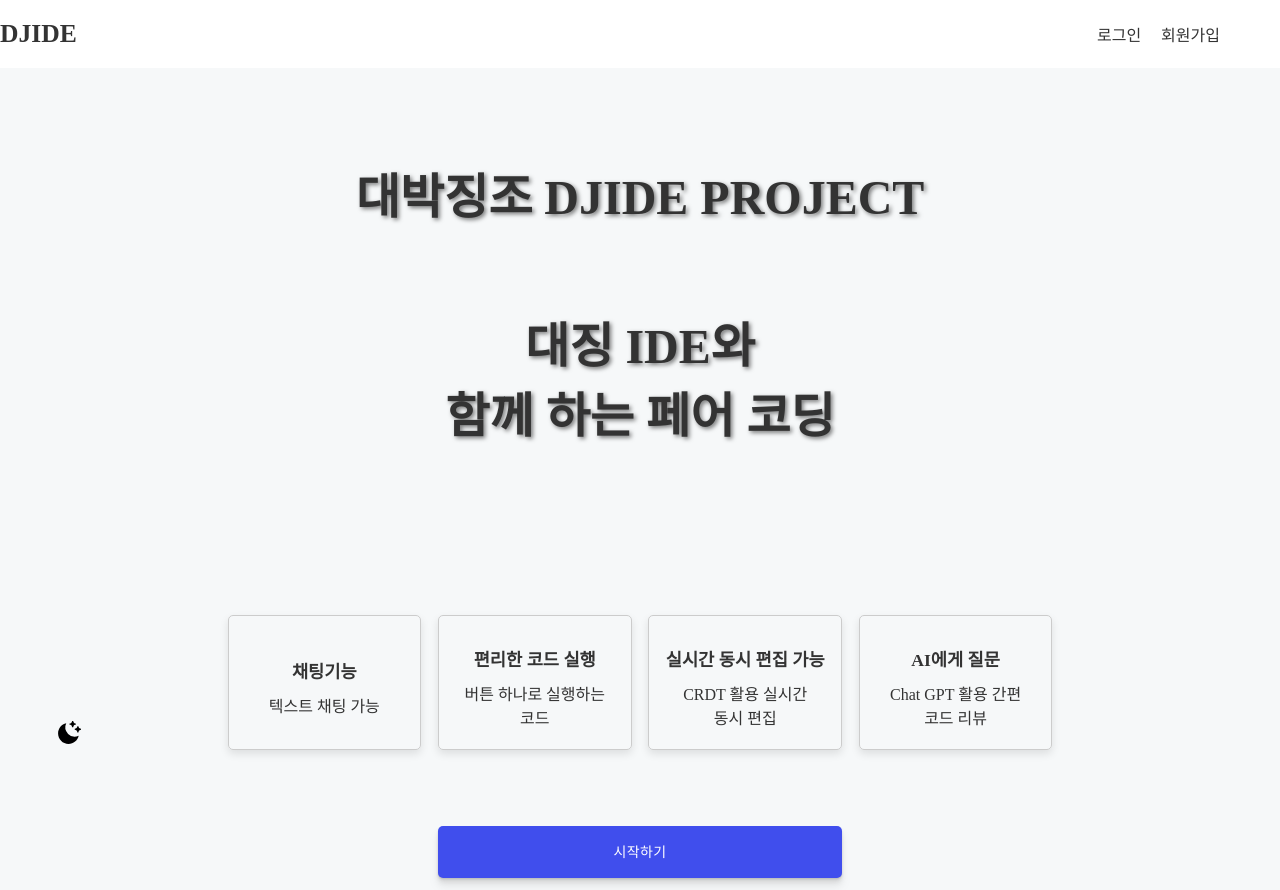
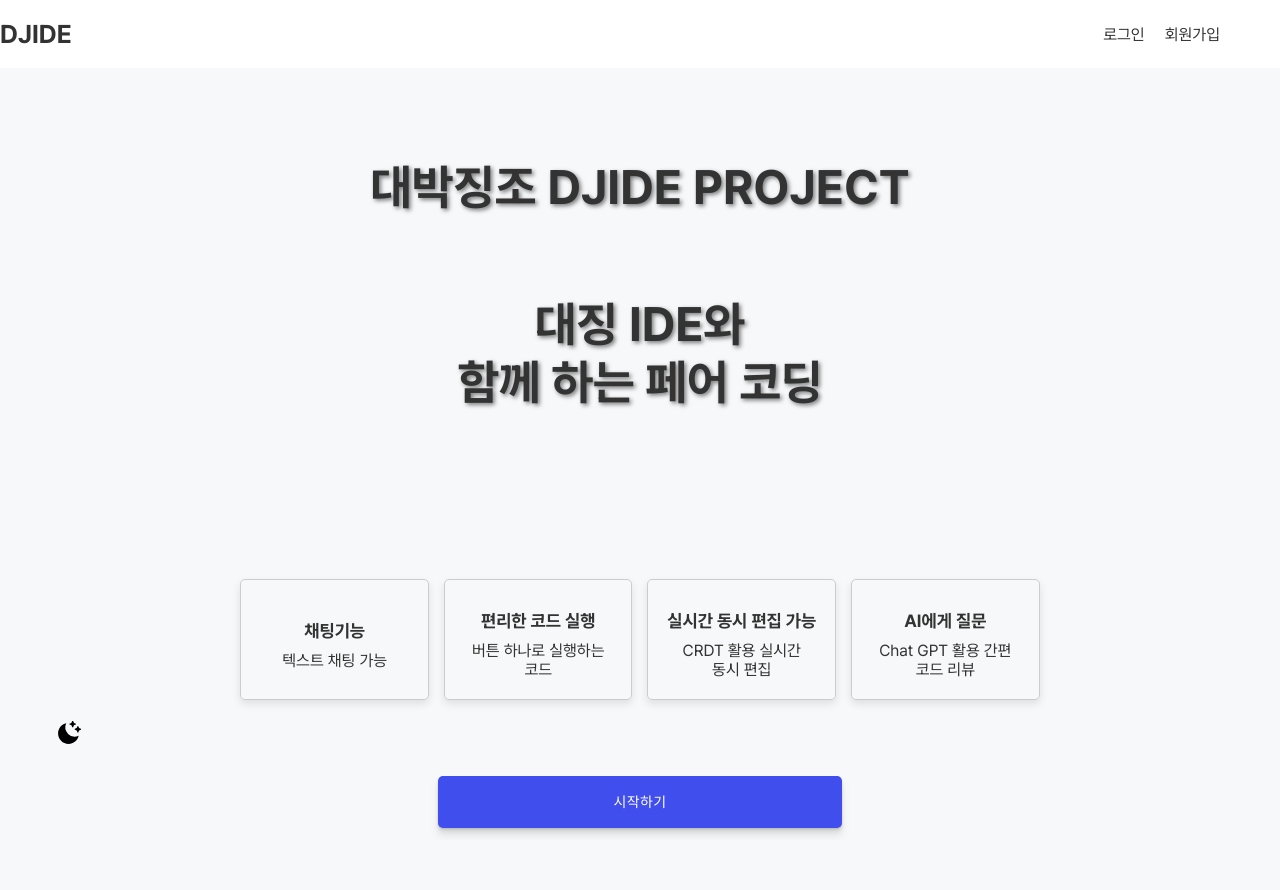
Before and after one commit to The-Great-Sign/IDE-Project-frontend-next, a Next.js app: page / in a window 1280 px wide. After the commit the page ends 840 px from the top, so only its background shows below. Built offline with nearby package versions, Linux system fonts and the light colour scheme; no server answers.

Commit message:
style : IDE-146 pretendard 폰트 설정

```diff
--- a/src/app/layout.tsx
+++ b/src/app/layout.tsx
@@ -9,6 +9,11 @@
 import { storeTokenFromUrl } from '@/utils/token/storeTokenFromUrl';
 import { reloadTokenSetting } from '@/utils/token/reloadTokenSetting';
 import useTokenStore from '@/store/useTokenStore';
+import localFont from 'next/font/local';
+
+export const Pretendard = localFont({
+  src: '../public/fonts/PretendardVariable.woff2',
+});
 
 const RootLayout = ({ children }: { children: React.ReactNode }) => {
   const theme = useThemeStore(state => state.theme);
@@ -41,7 +46,7 @@
   }, [params]);
 
   return (
-    <html lang="en">
+    <html lang="en" className={Pretendard.className}>
       <body>
         {theme && (
           <ThemeProvider theme={theme}>
```
Also changed, not shown: src/public/fonts/PretendardVariable.woff2 (added).
